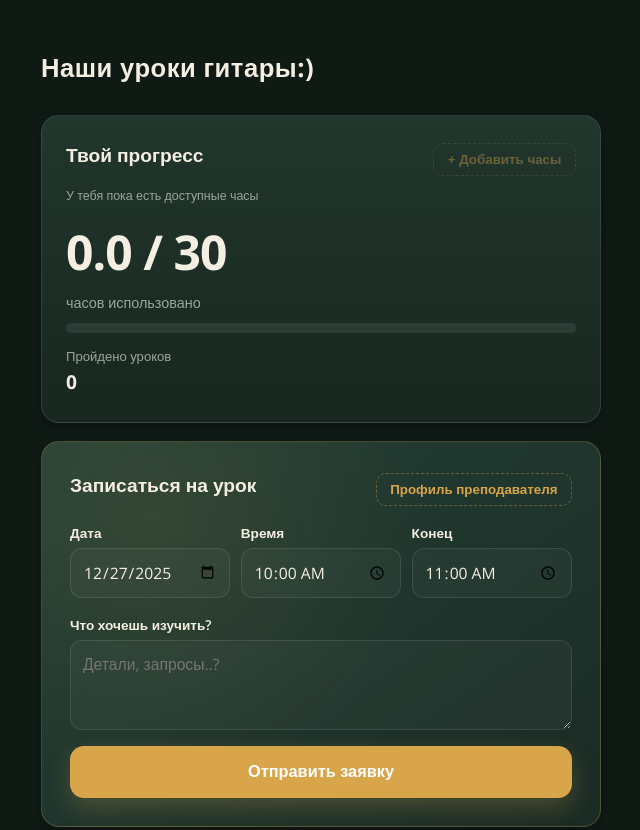
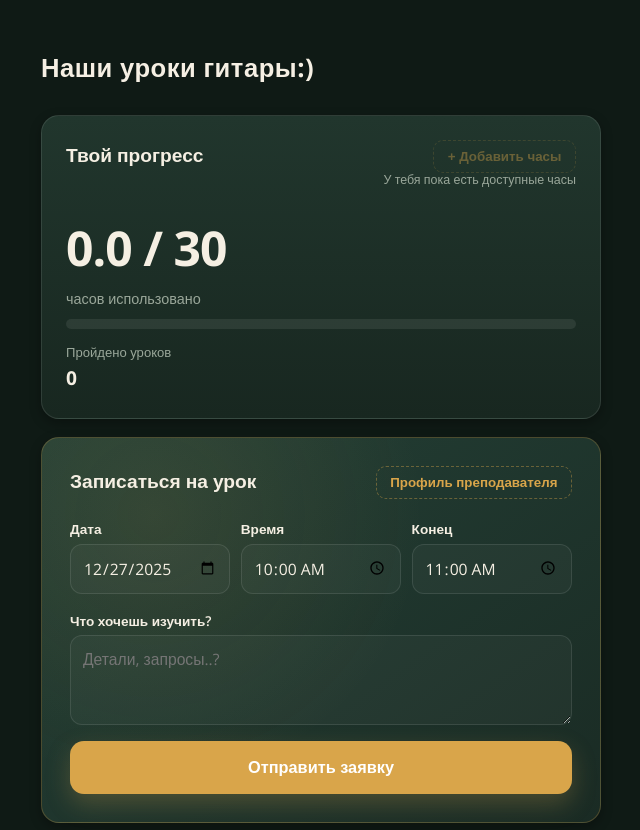
Before and after one commit to IvanNikitin2/IvanNikitin2.github.io, a plain HTML site: page index.html in a window 1280 px wide. Shown: the top 830 px of the page, without its empty margins (319-959 px from the left). Drawn offline with nearby package versions, Linux system fonts and the light colour scheme.

Commit message:
Chagne descrioption layout

```diff
--- a/index.html
+++ b/index.html
@@ -29,9 +29,11 @@
             <section class="card progress-card">
                 <div class="card-heading">
                     <h2>Твой прогресс</h2>
-                    <button class="btn-ghost" id="add-hours-btn">+ Добавить часы</button>
+                    <div class="heading-actions">
+                        <button class="btn-ghost" id="add-hours-btn">+ Добавить часы</button>
+                        <p class="hint hint-inline" id="hours-hint"></p>
+                    </div>
                 </div>
-                <p class="hint hint-inline" id="hours-hint"></p>
                 <div class="progress-hero">
                     <div>
                         <div class="big-number" id="hours-left">0 / 30</div>
@@ -113,9 +115,9 @@
                 </div>
             </div>
             <div class="teacher-info">
-                <p><strong>Образование:</strong> Staņislova Broka Mūzikas vidusskola</p>
-                <p><strong>Опыт:</strong> Множество лет</p>
-                <p><strong>От преподавателя:</strong> Я могу научить чему угодно!</p>
+                <p><strong>Образование:</strong><br>Staņislova Broka Mūzikas vidusskola</p>
+                <p><strong>Опыт:</strong><br>Множество лет</p>
+                <p><strong>От преподавателя:</strong><br>Я могу научить чему угодно!</p>
             </div>
             <div class="modal-buttons">
                 <button class="btn-primary" id="close-teacher">Закрыть</button>
--- a/style.css
+++ b/style.css
@@ -84,7 +84,8 @@ body {
     border: 1px solid var(--border);
     box-shadow: 0 4px 12px rgba(0,0,0,0.3);
 }
-.card-heading { display: flex; align-items: center; justify-content: space-between; gap: 0.75rem; margin-bottom: 0.75rem; }
+.card-heading { display: flex; align-items: flex-start; justify-content: space-between; gap: 0.75rem; margin-bottom: 0.75rem; }
+.heading-actions { display: flex; flex-direction: column; align-items: flex-end; gap: 0.2rem; }
 .hint { color: var(--text-light); font-size: 0.85rem; margin-bottom: 0.35rem; }
 .hint-inline { margin-top: -0.35rem; margin-bottom: 0.5rem; font-size: 0.78rem; }
 .primary-card {
```
